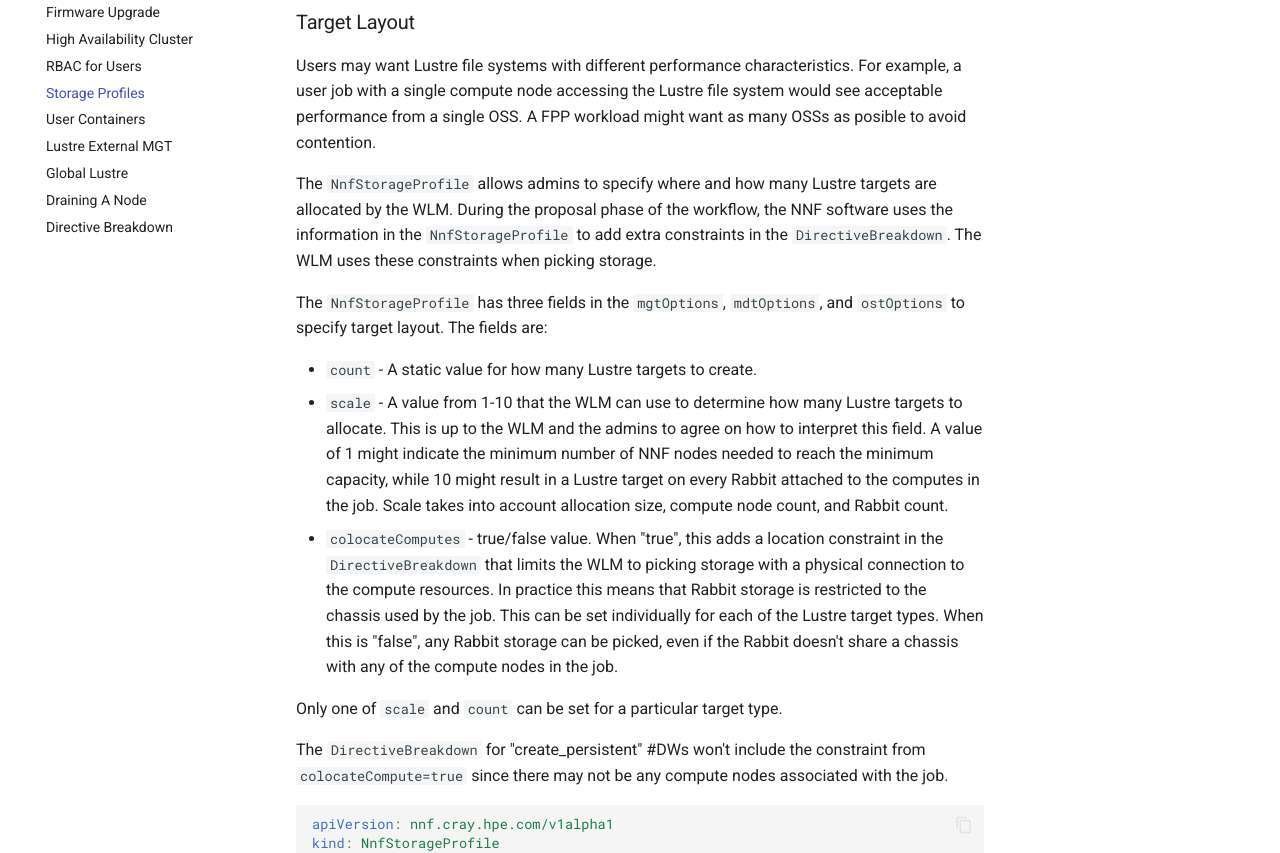
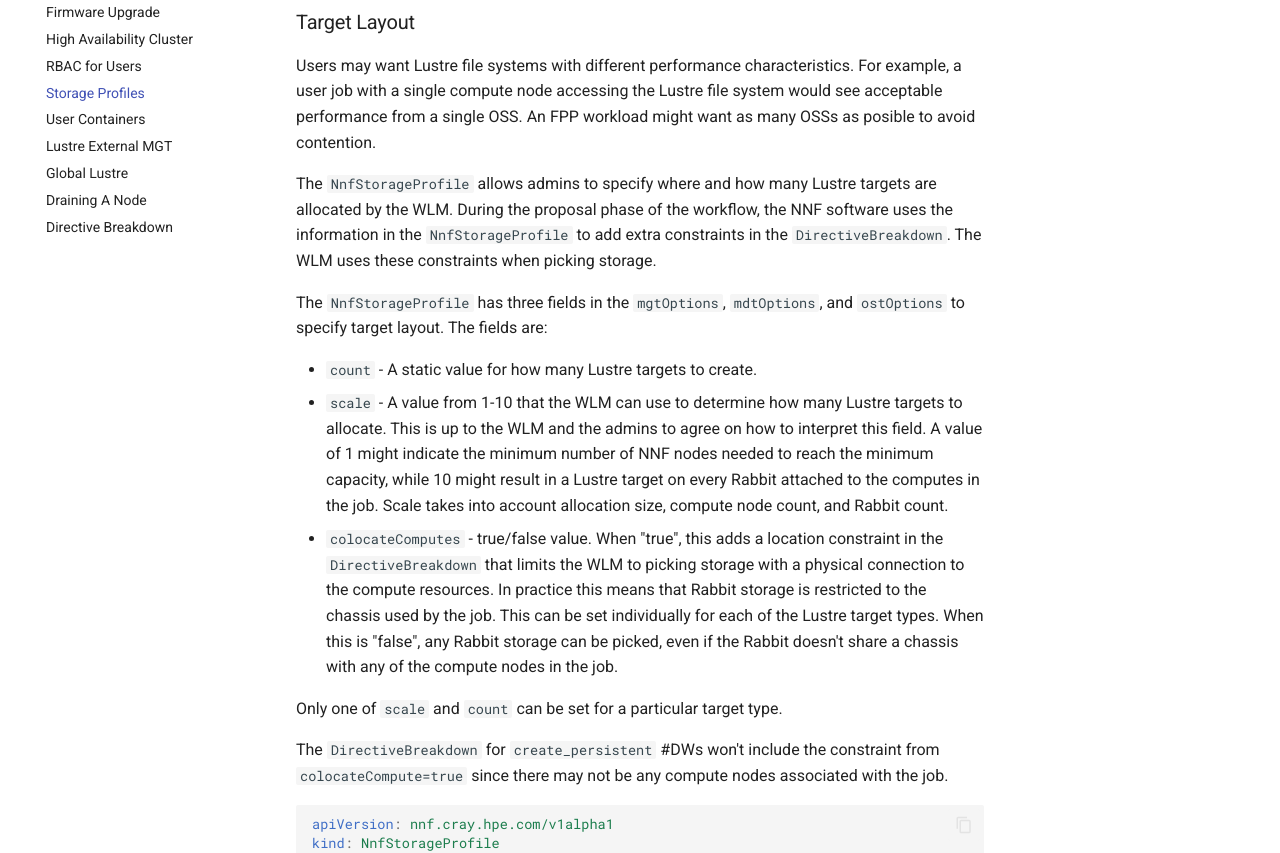
Before and after one commit to NearNodeFlash/NearNodeFlash.github.io, an MkDocs documentation site: the page built from docs/guides/storage-profiles/readme.md, in a window 1280 px wide and 1400 px high, scrolled down 5175 px. Shown: the part 204-1057 px from the top of the window. Built offline with MkDocs 1.6.1 and Material for MkDocs 9.7.7, drawn with Linux system fonts in a browser that asks for light colours; comment, search, counter and statistics services are not loaded; the version menu is left out; some of the changed text lies outside the part shown.

Commit message:
review comments
Signed-off-by: Matt Richerson <matthew.richerson@hpe.com>

````diff
--- a/docs/guides/storage-profiles/readme.md
+++ b/docs/guides/storage-profiles/readme.md
@@ -234,7 +234,7 @@
 
 ### Target Layout
 
-Users may want Lustre file systems with different performance characteristics. For example, a user job with a single compute node accessing the Lustre file system would see acceptable performance from a single OSS. A FPP workload might want as many OSSs as posible to avoid contention.
+Users may want Lustre file systems with different performance characteristics. For example, a user job with a single compute node accessing the Lustre file system would see acceptable performance from a single OSS. An FPP workload might want as many OSSs as posible to avoid contention.
 
 The `NnfStorageProfile` allows admins to specify where and how many Lustre targets are allocated by the WLM. During the proposal phase of the workflow, the NNF software uses the information in the `NnfStorageProfile` to add extra constraints in the `DirectiveBreakdown`. The WLM uses these constraints when picking storage.
 
@@ -246,7 +246,7 @@
 
 Only one of `scale` and `count` can be set for a particular target type.
 
-The `DirectiveBreakdown` for "create_persistent" #DWs won't include the constraint from `colocateCompute=true` since there may not be any compute nodes associated with the job.
+The `DirectiveBreakdown` for `create_persistent` #DWs won't include the constraint from `colocateCompute=true` since there may not be any compute nodes associated with the job.
 
 ```yaml
 apiVersion: nnf.cray.hpe.com/v1alpha1
````
Also changed, not shown: other parts of docs/guides/storage-profiles/readme.md (+1 -1 lines).
